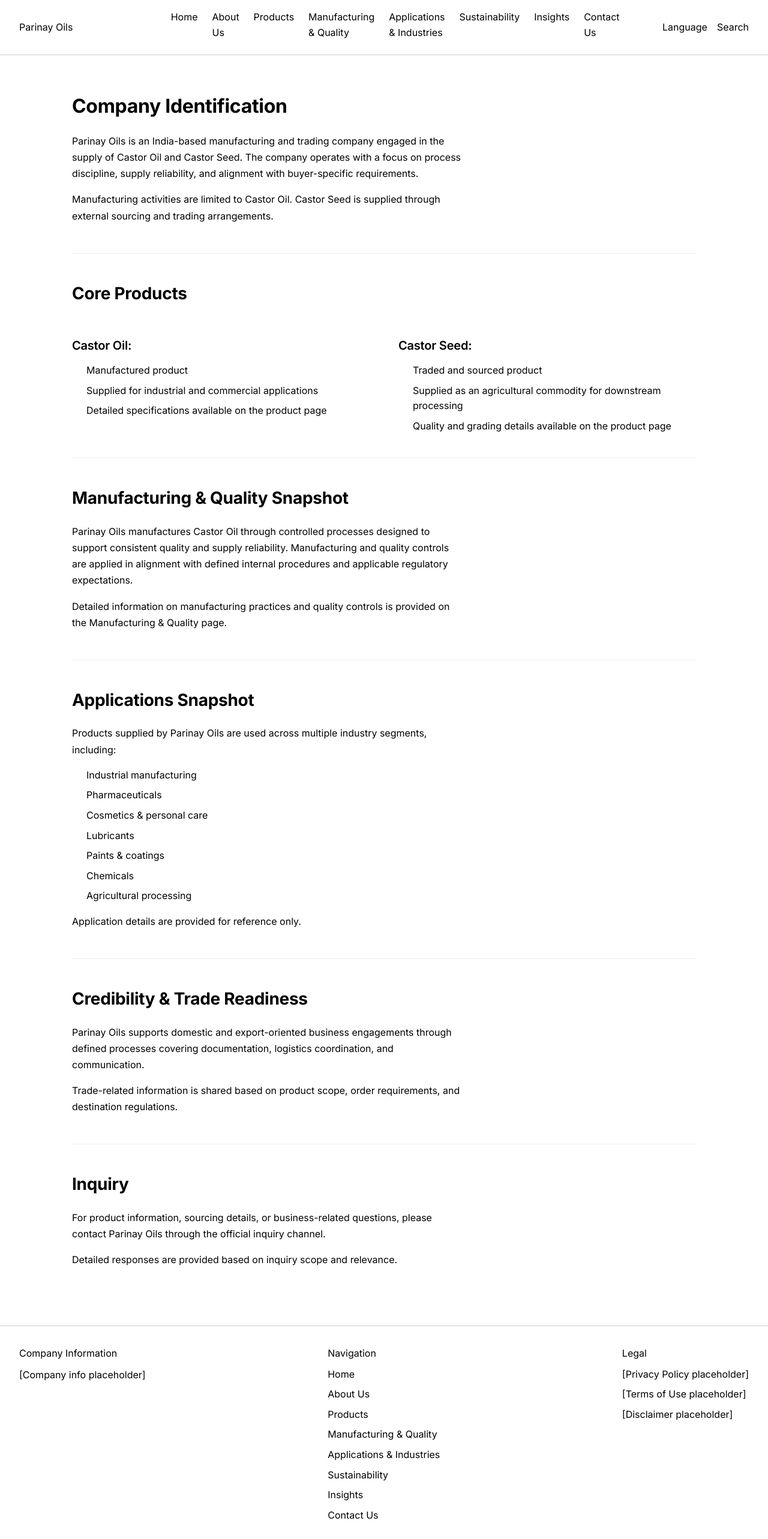
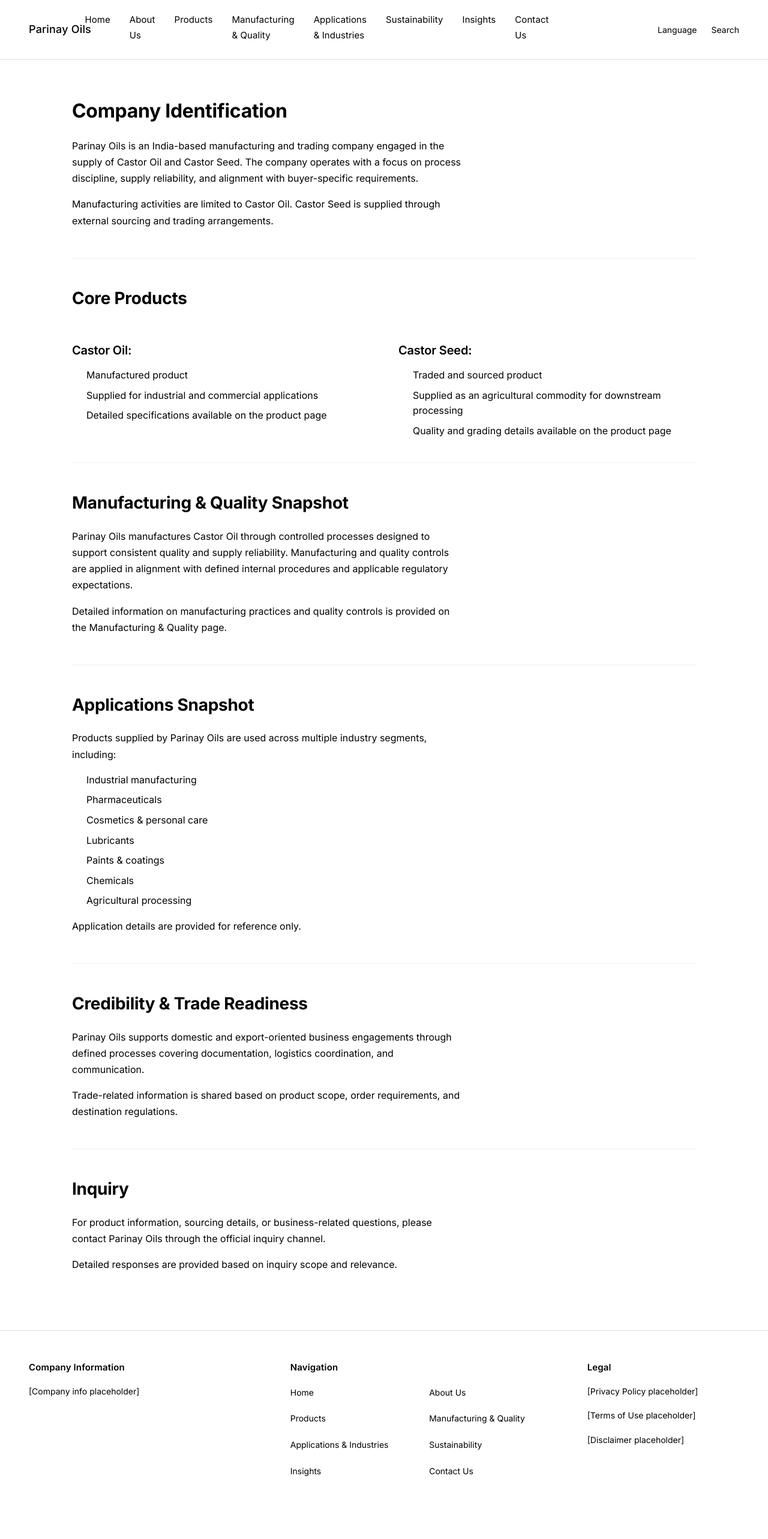
Before and after one commit to bhumitshah1691-bds/parinay-oils-website, a Next.js app: page / in a window 1280 px wide. Shown: the top 2566 px of the page at 60% size. After the commit the page ends 2513 px from the top, so only its background shows below. Built offline with nearby package versions, Linux system fonts and the light colour scheme.

Commit message:
Refine Header and Footer visual spacing and hierarchy

```diff
--- a/components/Footer.tsx
+++ b/components/Footer.tsx
@@ -2,36 +2,79 @@
 
 export default function Footer() {
   return (
-    <footer style={{ padding: '2rem', borderTop: '1px solid #ccc', marginTop: 'auto' }}>
-      <div style={{ display: 'flex', justifyContent: 'space-between', gap: '2rem' }}>
+    <footer style={{
+      padding: '3rem 3rem 2.5rem',
+      borderTop: '1px solid #e0e0e0',
+      marginTop: 'auto',
+    }}>
+      <div style={{
+        display: 'flex',
+        justifyContent: 'space-between',
+        gap: '4rem',
+        maxWidth: '1400px',
+        margin: '0 auto',
+      }}>
         {/* Company Information Placeholder */}
-        <div>
-          <h4 style={{ margin: '0 0 0.5rem 0' }}>Company Information</h4>
-          <p style={{ margin: 0 }}>[Company info placeholder]</p>
+        <div style={{ flex: '1 1 30%' }}>
+          <h4 style={{
+            margin: '0 0 1rem 0',
+            fontSize: '0.9375rem',
+            fontWeight: 600,
+            letterSpacing: '0.01em',
+          }}>Company Information</h4>
+          <p style={{
+            margin: 0,
+            fontSize: '0.875rem',
+            lineHeight: 1.6,
+          }}>[Company info placeholder]</p>
         </div>
 
         {/* Navigation Links */}
-        <div>
-          <h4 style={{ margin: '0 0 0.5rem 0' }}>Navigation</h4>
-          <ul style={{ listStyle: 'none', margin: 0, padding: 0 }}>
-            <li><Link href="/">Home</Link></li>
-            <li><Link href="/about">About Us</Link></li>
-            <li><Link href="/products">Products</Link></li>
-            <li><Link href="/manufacturing-quality">Manufacturing &amp; Quality</Link></li>
-            <li><Link href="/applications">Applications &amp; Industries</Link></li>
-            <li><Link href="/sustainability">Sustainability</Link></li>
-            <li><Link href="/insights">Insights</Link></li>
-            <li><Link href="/contact">Contact Us</Link></li>
+        <div style={{ flex: '1 1 35%' }}>
+          <h4 style={{
+            margin: '0 0 1rem 0',
+            fontSize: '0.9375rem',
+            fontWeight: 600,
+            letterSpacing: '0.01em',
+          }}>Navigation</h4>
+          <ul style={{
+            listStyle: 'none',
+            margin: 0,
+            padding: 0,
+            display: 'grid',
+            gridTemplateColumns: '1fr 1fr',
+            gap: '0.625rem 2rem',
+          }}>
+            <li><Link href="/" style={{ fontSize: '0.875rem', lineHeight: 1.6 }}>Home</Link></li>
+            <li><Link href="/about" style={{ fontSize: '0.875rem', lineHeight: 1.6 }}>About Us</Link></li>
+            <li><Link href="/products" style={{ fontSize: '0.875rem', lineHeight: 1.6 }}>Products</Link></li>
+            <li><Link href="/manufacturing-quality" style={{ fontSize: '0.875rem', lineHeight: 1.6 }}>Manufacturing &amp; Quality</Link></li>
+            <li><Link href="/applications" style={{ fontSize: '0.875rem', lineHeight: 1.6 }}>Applications &amp; Industries</Link></li>
+            <li><Link href="/sustainability" style={{ fontSize: '0.875rem', lineHeight: 1.6 }}>Sustainability</Link></li>
+            <li><Link href="/insights" style={{ fontSize: '0.875rem', lineHeight: 1.6 }}>Insights</Link></li>
+            <li><Link href="/contact" style={{ fontSize: '0.875rem', lineHeight: 1.6 }}>Contact Us</Link></li>
           </ul>
         </div>
 
         {/* Legal Links Placeholder */}
-        <div>
-          <h4 style={{ margin: '0 0 0.5rem 0' }}>Legal</h4>
-          <ul style={{ listStyle: 'none', margin: 0, padding: 0 }}>
-            <li>[Privacy Policy placeholder]</li>
-            <li>[Terms of Use placeholder]</li>
-            <li>[Disclaimer placeholder]</li>
+        <div style={{ flex: '1 1 20%' }}>
+          <h4 style={{
+            margin: '0 0 1rem 0',
+            fontSize: '0.9375rem',
+            fontWeight: 600,
+            letterSpacing: '0.01em',
+          }}>Legal</h4>
+          <ul style={{
+            listStyle: 'none',
+            margin: 0,
+            padding: 0,
+            display: 'flex',
+            flexDirection: 'column',
+            gap: '0.625rem',
+          }}>
+            <li style={{ fontSize: '0.875rem', lineHeight: 1.6 }}>[Privacy Policy placeholder]</li>
+            <li style={{ fontSize: '0.875rem', lineHeight: 1.6 }}>[Terms of Use placeholder]</li>
+            <li style={{ fontSize: '0.875rem', lineHeight: 1.6 }}>[Disclaimer placeholder]</li>
           </ul>
         </div>
       </div>
--- a/components/Header.tsx
+++ b/components/Header.tsx
@@ -2,47 +2,81 @@
 
 export default function Header() {
   return (
-    <header style={{ padding: '1rem 2rem', borderBottom: '1px solid #ccc' }}>
-      <div style={{ display: 'flex', justifyContent: 'space-between', alignItems: 'center' }}>
+    <header style={{
+      padding: '1.25rem 3rem',
+      borderBottom: '1px solid #e0e0e0',
+    }}>
+      <div style={{
+        display: 'flex',
+        justifyContent: 'space-between',
+        alignItems: 'center',
+        maxWidth: '1400px',
+        margin: '0 auto',
+      }}>
         {/* Logo Block */}
-        <div>
-          <Link href="/" style={{ textDecoration: 'none', color: 'inherit' }}>
+        <div style={{
+          flexShrink: 0,
+          marginRight: '3rem',
+        }}>
+          <Link
+            href="/"
+            style={{
+              textDecoration: 'none',
+              color: 'inherit',
+              fontSize: '1.125rem',
+              fontWeight: 500,
+              letterSpacing: '0.01em',
+            }}
+          >
             Parinay Oils
           </Link>
         </div>
 
         {/* Primary Navigation */}
-        <nav>
-          <ul style={{ display: 'flex', gap: '1.5rem', listStyle: 'none', margin: 0, padding: 0 }}>
+        <nav style={{ flex: 1 }}>
+          <ul style={{
+            display: 'flex',
+            gap: '2rem',
+            listStyle: 'none',
+            margin: 0,
+            padding: 0,
+            justifyContent: 'center',
+          }}>
             <li>
-              <Link href="/">Home</Link>
+              <Link href="/" style={{ fontSize: '0.9375rem', letterSpacing: '0.005em' }}>Home</Link>
             </li>
             <li>
-              <Link href="/about">About Us</Link>
+              <Link href="/about" style={{ fontSize: '0.9375rem', letterSpacing: '0.005em' }}>About Us</Link>
             </li>
             <li>
-              <Link href="/products">Products</Link>
+              <Link href="/products" style={{ fontSize: '0.9375rem', letterSpacing: '0.005em' }}>Products</Link>
             </li>
             <li>
-              <Link href="/manufacturing-quality">Manufacturing &amp; Quality</Link>
+              <Link href="/manufacturing-quality" style={{ fontSize: '0.9375rem', letterSpacing: '0.005em' }}>Manufacturing &amp; Quality</Link>
             </li>
             <li>
-              <Link href="/applications">Applications &amp; Industries</Link>
+              <Link href="/applications" style={{ fontSize: '0.9375rem', letterSpacing: '0.005em' }}>Applications &amp; Industries</Link>
             </li>
             <li>
-              <Link href="/sustainability">Sustainability</Link>
+              <Link href="/sustainability" style={{ fontSize: '0.9375rem', letterSpacing: '0.005em' }}>Sustainability</Link>
             </li>
             <li>
-              <Link href="/insights">Insights</Link>
+              <Link href="/insights" style={{ fontSize: '0.9375rem', letterSpacing: '0.005em' }}>Insights</Link>
             </li>
             <li>
-              <Link href="/contact">Contact Us</Link>
+              <Link href="/contact" style={{ fontSize: '0.9375rem', letterSpacing: '0.005em' }}>Contact Us</Link>
             </li>
           </ul>
         </nav>
 
         {/* Utility Links */}
-        <div style={{ display: 'flex', gap: '1rem' }}>
+        <div style={{
+          display: 'flex',
+          gap: '1.5rem',
+          marginLeft: '3rem',
+          flexShrink: 0,
+          fontSize: '0.875rem',
+        }}>
           <span>Language</span>
           <span>Search</span>
         </div>
```
